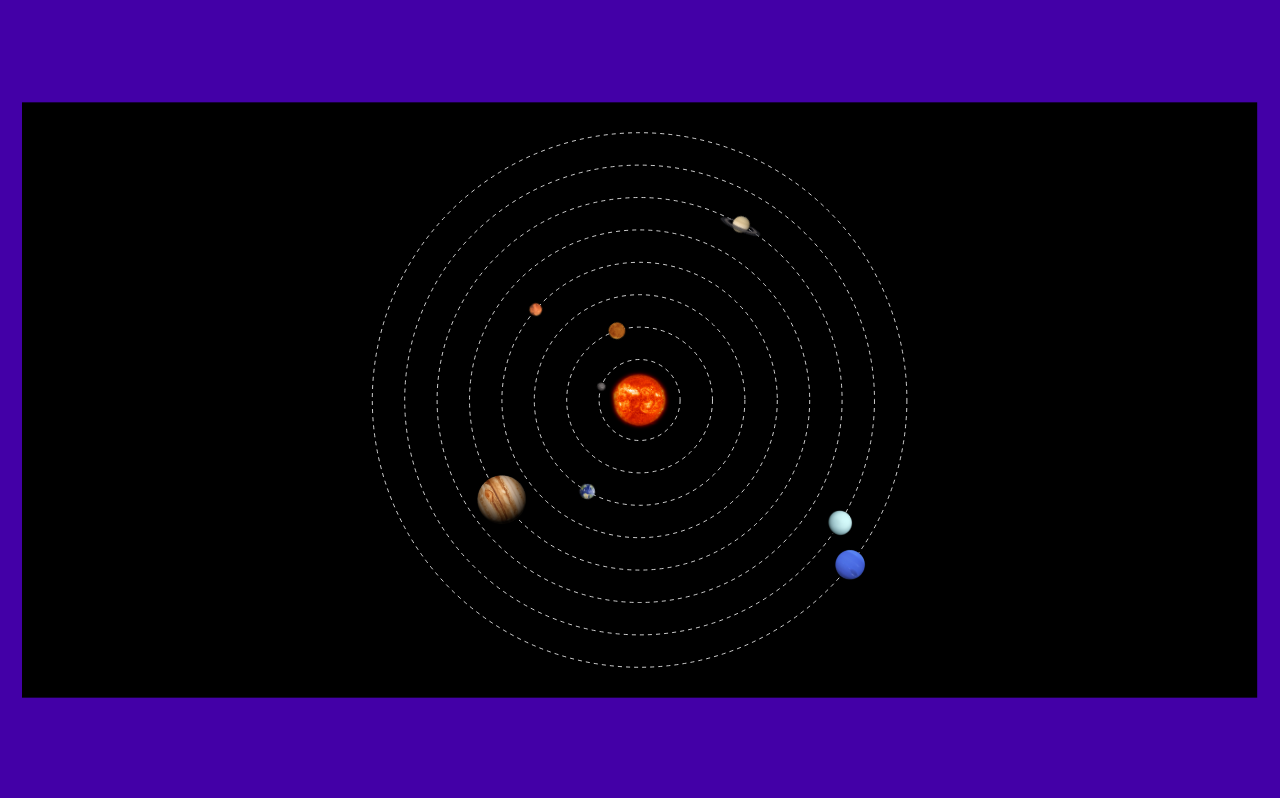
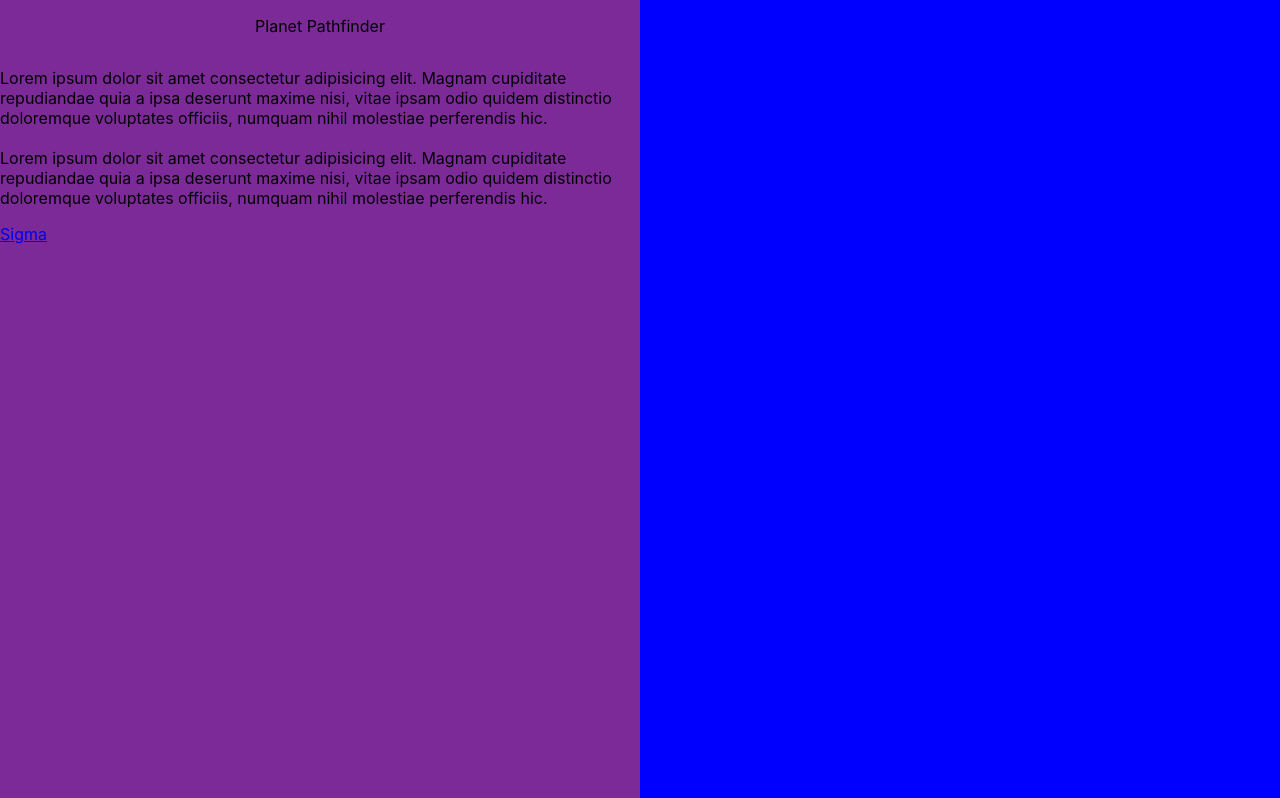
Before and after one commit to TheSigmaSociety/PlanetPathfinder, a React (Create React App) app in the folder planetpathfinder/: page / in a window 1280 px wide. Shown: the top 798 px of the page. Built offline with nearby package versions, Linux system fonts and the light colour scheme.

Commit message:
STUFF FR!

```diff
--- a/planetpathfinder/src/App.js
+++ b/planetpathfinder/src/App.js
@@ -104,4 +104,67 @@ const SolarSystem = () => {
   );
 };
 
-export default SolarSystem;
+const MainPage = ({ loaded = true }) => {
+  if (loaded) {
+    return (
+      <div className = "mainDiv">
+        <div className = "rightDiv">
+          <div className = "rounded-full border-4 border-black bg-blue-500 w-5/6 h-5/6 mr-24"> {/* Make 3d earth later */}
+          {/* <Canvas shadows dpr={[1, 2]} camera={{ fov: 45 }}>
+            <ambientLight intensity={5} />
+            <directionalLight position={[5, 5, 5]} intensity={5} castShadow />
+            <PresentationControls
+              speed={1.5}
+              global
+              zoom={1}
+              polar={[-0.1, Math.PI / 4]}
+            >
+              <Stage environment={null}>
+                <Earth scale={0.01} />
+              </Stage>
+            </PresentationControls>
+          </Canvas> */}
+          </div>
+        </div>
+        <div className = "leftDiv">
+          <div className = "titleDiv h-24 flex justify-center items-center">
+            <p className = "text-7xl p-6 pl-8 text-white">Planet Pathfinder</p>
+          </div>
+          <div className = "flex mt-20 w-1/3 pl-24">
+            <p className = "text-xl text-white">
+              Lorem ipsum dolor sit amet consectetur adipisicing elit. Magnam cupiditate repudiandae quia a ipsa deserunt maxime nisi, vitae ipsam odio quidem distinctio doloremque voluptates officiis, numquam nihil molestiae perferendis hic.
+              <br />
+              <br />
+              Lorem ipsum dolor sit amet consectetur adipisicing elit. Magnam cupiditate repudiandae quia a ipsa deserunt maxime nisi, vitae ipsam odio quidem distinctio doloremque voluptates officiis, numquam nihil molestiae perferendis hic.
+            </p>
+          </div>
+          <div className = "flex mt-20 w-1/3 pl-24">
+              <a href="https://youtube.com" className = "border-purple-700 bg-purple-800 border-4 py-3 px-6 rounded-3xl text-white">Sigma</a>
+          </div>
+        </div>
+      </div>
+    );
+  }
+  return (
+    <div className="flex w-screen h-screen border-4 border-red-500 justify-center items-center">
+      <p className="text-9xl">Planet Pathfinder</p>
+    </div>
+  );
+};
+
+
+const App = () => {
+  return (
+    <div className = "classContainer">
+      <section>
+        <MainPage loaded = {true}/>
+      </section>
+      <section>
+        <SolarSystem />
+      </section>
+    </div>
+
+  )
+}
+
+export default App;
--- a/planetpathfinder/src/app.css
+++ b/planetpathfinder/src/app.css
@@ -43,13 +43,16 @@
   }
 }
 
-
+.classContainer {
+  display: flex;
+  flex-direction: column;
+}
 
 .parent-container {
   display: flex;
   justify-content: center;
   align-items: center;
-  width: 100vw;
+  width: 99vw;
   height: 100vh;
   position: relative;
 }
@@ -97,3 +100,37 @@
   animation: animated-box 15s infinite;
   z-index: 0;
 }
+
+/* Main Page */
+.mainDiv {
+  display: flex;
+  flex-direction: column;
+  width: 98vw;
+  height: 100vh;
+  background: #7d2a99;
+}
+
+.rightDiv {
+  position: absolute;
+  display: flex;
+  justify-items: center;
+  align-items: center;
+  right: 0;
+  width: 50%;
+  height: 100%;
+  background: blue;
+}
+
+.leftDiv {
+  position: absolute;
+  display: flex;
+  flex-direction: column;
+  width: 50%;
+  height: 100%;
+}
+
+.titleDiv {
+  display: flex;
+  justify-content: center;
+  align-items: center;
+}
```
